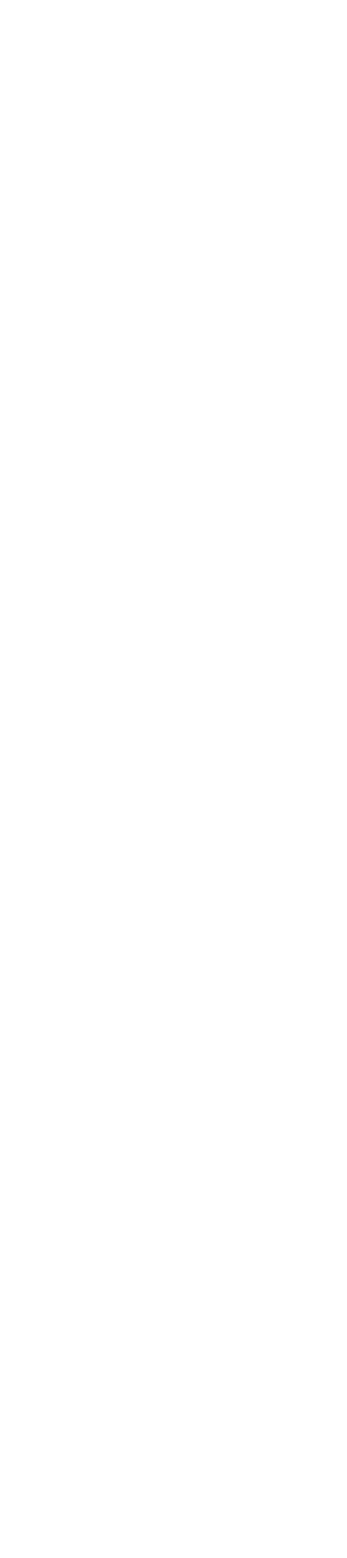
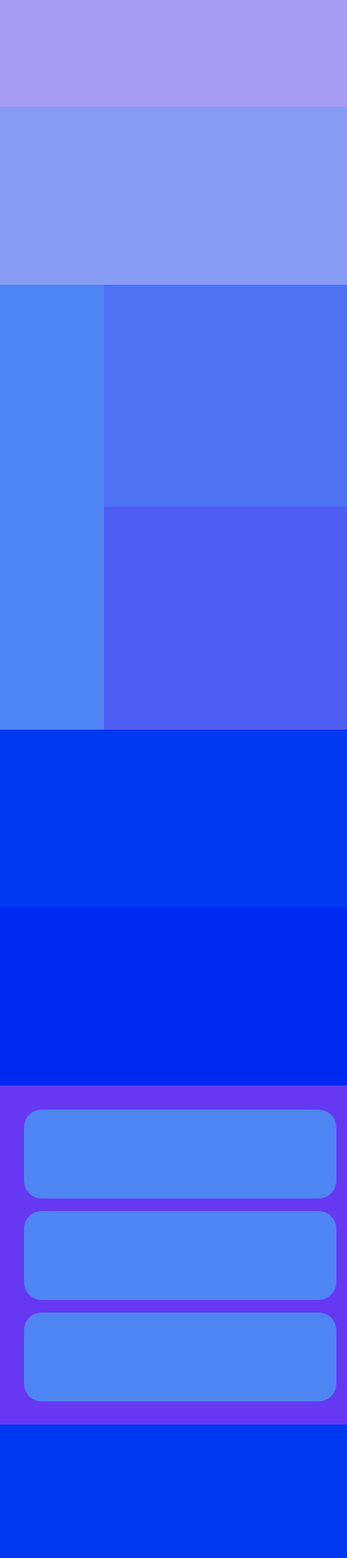
Before and after one commit to lalashin/responsive_site, a plain HTML site: page layout7-1.html in a window 390 px wide. Shown: the whole page at 89% size. Before the commit the page ends 844 px from the top, so only its background shows below. Drawn offline with Linux system fonts and the light colour scheme.

Commit message:
20221025-1

```diff
--- a/layout7-1.html
+++ b/layout7-1.html
@@ -5,8 +5,75 @@
     <meta http-equiv="X-UA-Compatible" content="IE=edge">
     <meta name="viewport" content="width=device-width, initial-scale=1.0">
     <title>layout7</title>
+    <style>
+        *{margin: 0; padding: 0;}
+        #wrap {width: 1200px; margin:0 auto;}
+        #header {width: 100%; height: 120px; background: #A59BF2;}
+        #banner {width: 100%; height: 200px;  background: #879BF2;}
+
+        #content1 {width: 100%; overflow: hidden; background: #7D9BF2;}
+        #content1 .nav{float:left; width: 30%; height: 500px; background:#4E85F2 ;}
+        #content1 .article_right1 {float:left; width: 70%; height: 250px; background: #4E72F2; }
+        #content1 .article_right2 {float:left; width: 70%; height: 250px; background: #4E5DF2;}
+
+        #content2 {width: 100%;}
+        #content2 .article_box1 {float:left; width: 30%; height: 200px; background: #365DF2;}
+        #content2 .article_box2 {float:left; width: 35%; height: 200px; background: #0038F2;}
+        #content2 .article_box3 {float:left; width: 35%; height: 200px; background: #002AF2;}
+
+        #content3 {overflow:hidden; padding: 5%; background: #6638F2; }
+        #content3 > article {float:left;width: 23%; height: 200px; margin: 1%; border-radius: 5px;}
+        #content3 .article_square1 {background: #4E85F2;}
+        #content3 .article_square2 {background: #4E85F2;}
+        #content3 .article_square3 {background: #4E85F2;}
+        #content3 .article_square4 {background: #4E85F2;}
+
+        #footer{width: 100%; height: 150px; background: #0038F2;}
+
+         /*화면 너비 0 ~ 1200px*/
+         @media (max-width : 1220px){
+            #wrap {width: 100%;}
+            #content2 .article_box1 {display: none;}
+            #content2 .article_box2 {width: 50%;}
+            #content2 .article_box3 {width: 50%;}
+
+            #content3 > article {width: 31.33333%;}
+            #content3 > article:nth-child(4) {display: none;}
+         }
+        /*화면 너비 0 ~ 768px*/
+        @media (max-width : 768px){
+            #content2 .article_box2 {width: 100%;}
+            #content2 .article_box3 {width: 100%;}
+
+        }
+         /*화면 너비 0 ~ 480px*/
+         @media (max-width : 480px){
+            #content3 > article {clear:both; width: 100%; height: 100px; margin: 2%; border-radius: 20px;}
+         }
+    </style>
 </head>
 <body>
+    <div id="wrap">
+        <header id="header"></header>
+        <section id="banner"></section>
+        <section id="content1">
+            <nav class="nav"></nav>
+            <article class="article_right1"></article>
+            <article class="article_right2"></article>
+        </section>
+        <section id="content2">
+            <article class="article_box1"></article>
+            <article class="article_box2"></article>
+            <article class="article_box3"></article>
+        </section>
+        <section id="content3">
+            <article class="article_square1"></article>
+            <article class="article_square2"></article>
+            <article class="article_square3"></article>
+            <article class="article_square4"></article>
+        </section>
+        <footer id="footer"></footer>
 
+    </div>
 </body>
 </html>
```
